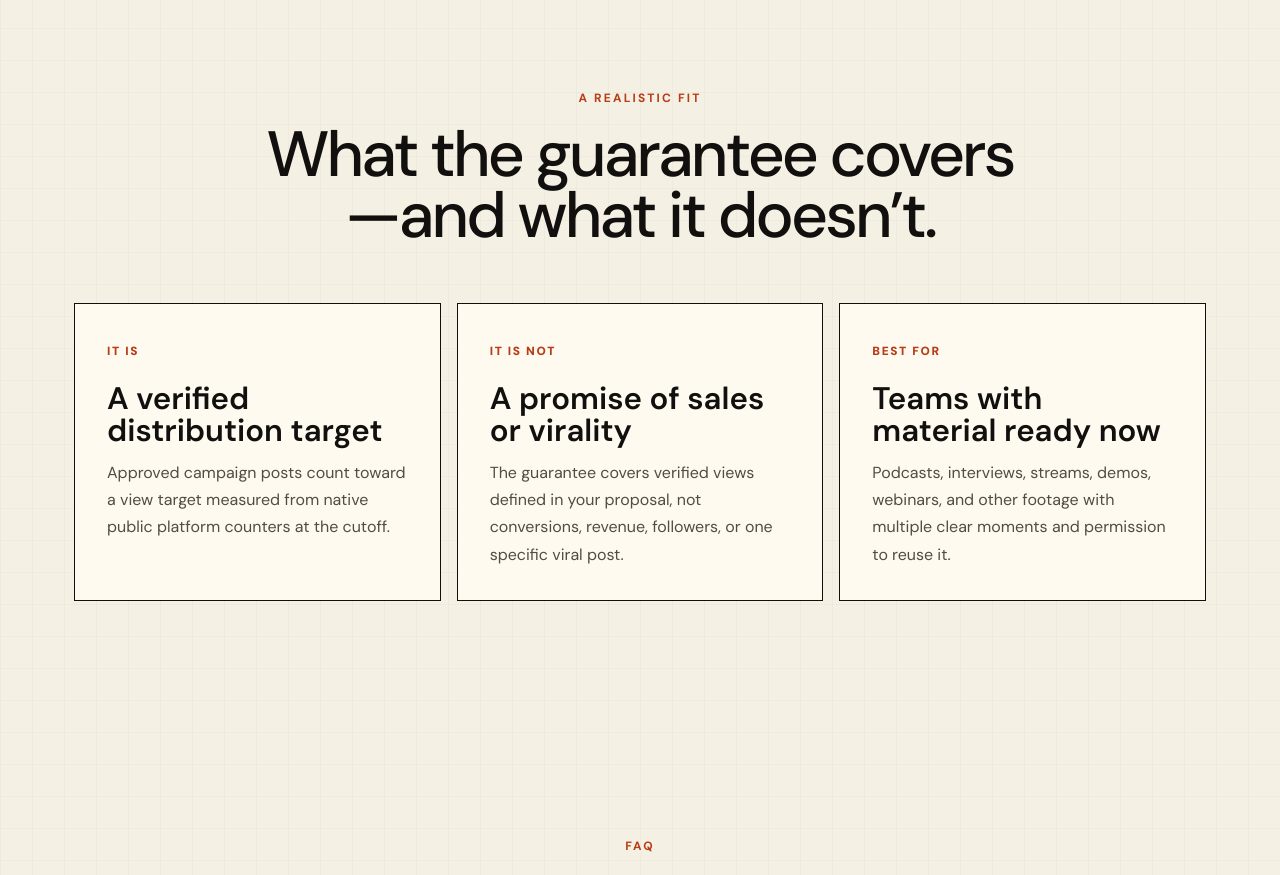
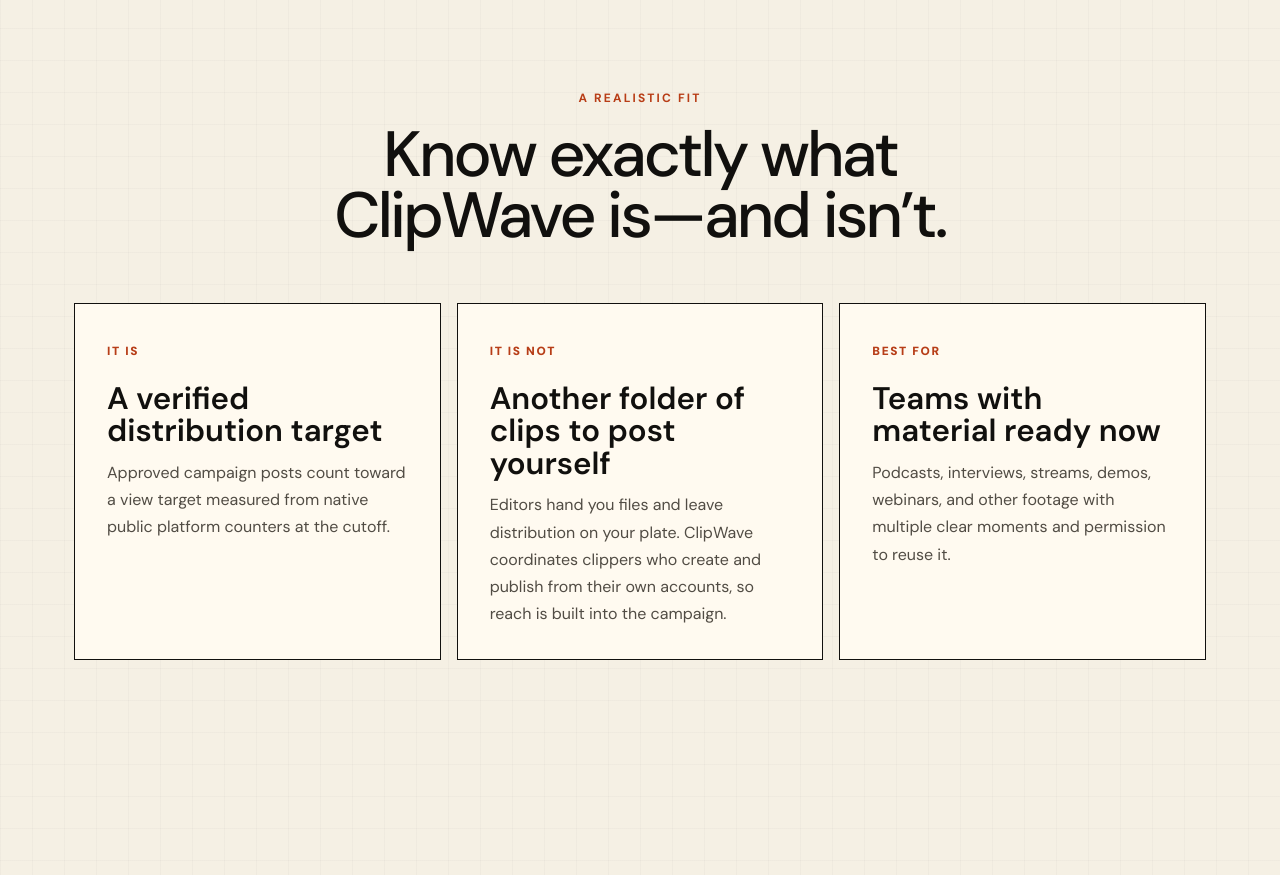
Before and after one commit to mrgyatso/clipping-site, a Next.js app: page / in a window 1280 px wide. Shown: the part 5380-6255 px from the top of the page. Built offline with nearby package versions, Linux system fonts and the light colour scheme; no server answers.

Commit message:
copy: sharpen distribution positioning

```diff
--- a/app/page.tsx
+++ b/app/page.tsx
@@ -193,7 +193,7 @@
         <section className="objections section">
           <div className="section-heading reveal">
             <span className="kicker">A realistic fit</span>
-            <h2>What the guarantee covers—and what it doesn’t.</h2>
+            <h2>Know exactly what ClipWave is—and isn’t.</h2>
           </div>
           <div className="objection-grid reveal">
             <article>
@@ -206,10 +206,11 @@
             </article>
             <article>
               <span>It is not</span>
-              <h3>A promise of sales or virality</h3>
+              <h3>Another folder of clips to post yourself</h3>
               <p>
-                The guarantee covers verified views defined in your proposal,
-                not conversions, revenue, followers, or one specific viral post.
+                Editors hand you files and leave distribution on your plate.
+                ClipWave coordinates clippers who create and publish from their
+                own accounts, so reach is built into the campaign.
               </p>
             </article>
             <article>
```
